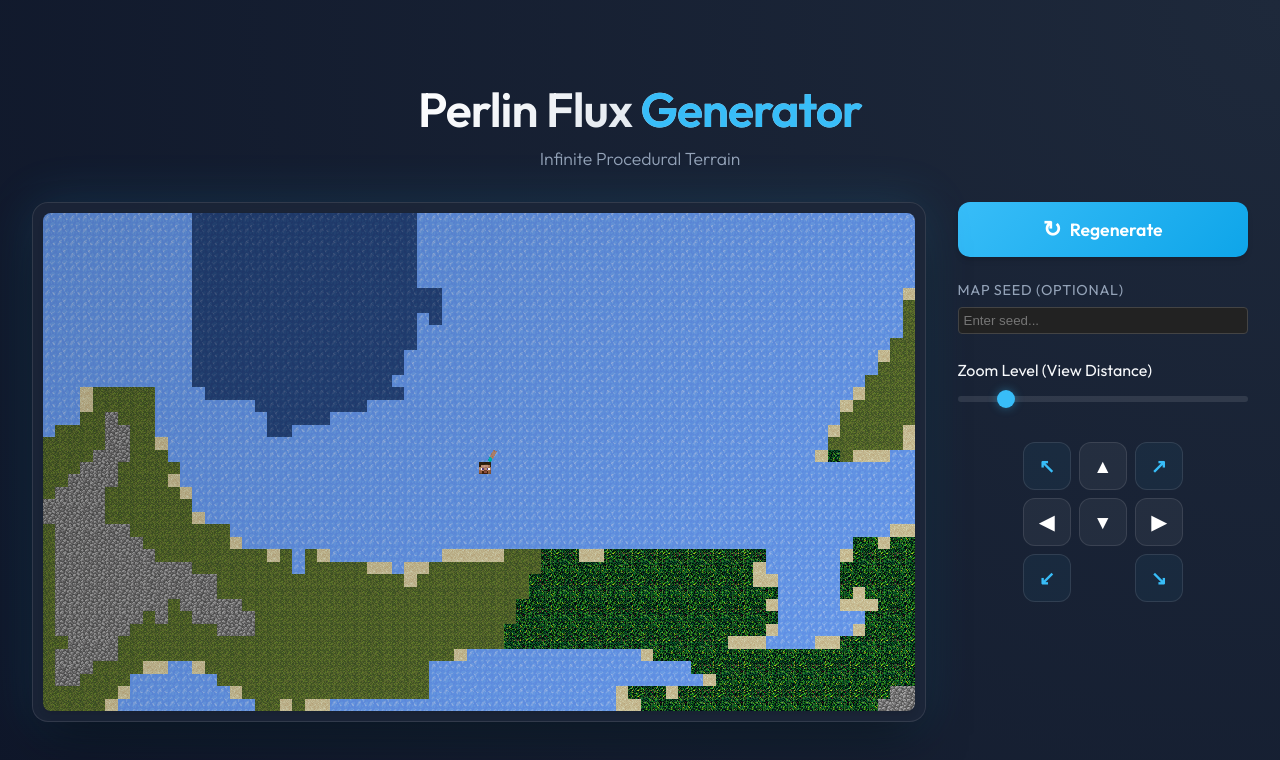
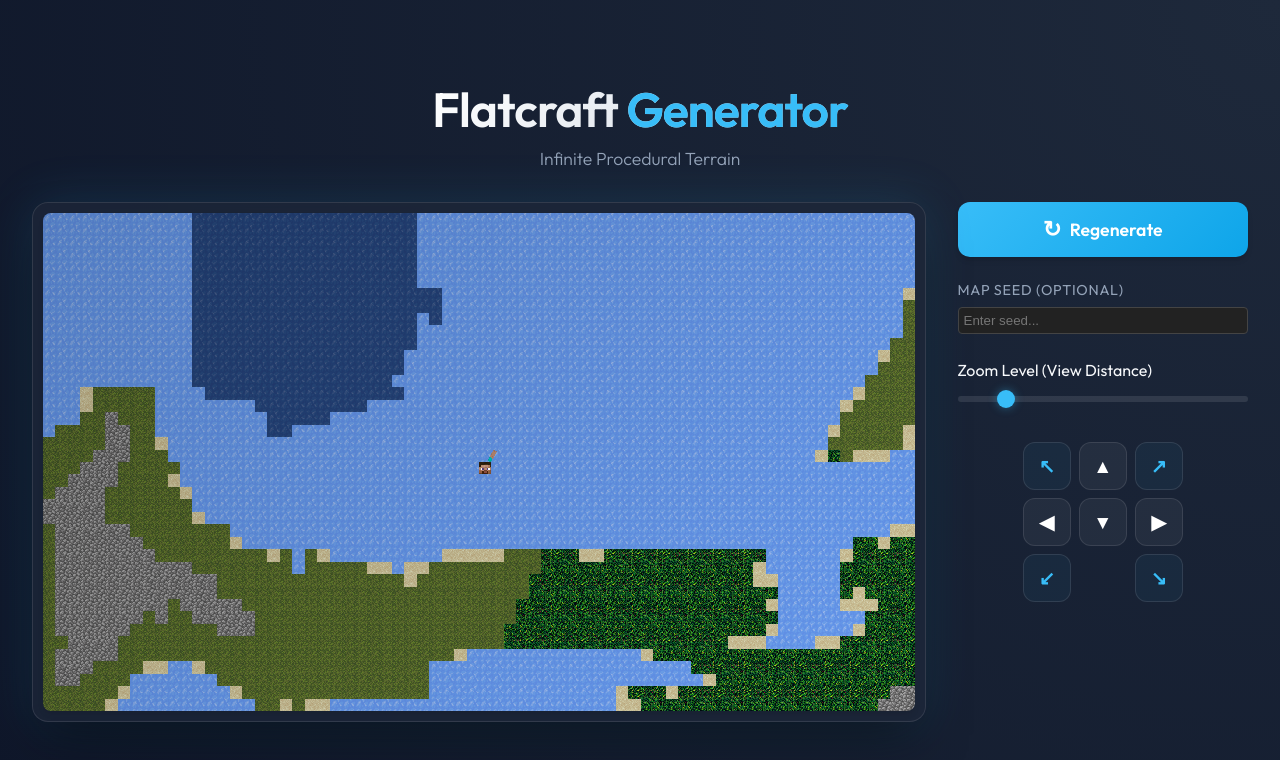
Before and after one commit to leocunhadev/flatcraft, a website built with Vite: page index.html in a window 1280 px wide. Built offline with nearby package versions, Linux system fonts and the light colour scheme; animation ran at ten frames a second.

Commit message:
feat: update project title and heading from "Perlin Flux" to "Flatcraft"

```diff
--- a/index.html
+++ b/index.html
@@ -5,7 +5,7 @@
   <meta charset="UTF-8" />
   <link rel="icon" type="image/svg+xml" href="/vite.svg" />
   <meta name="viewport" content="width=device-width, initial-scale=1.0" />
-  <title>Perlin Flux Map</title>
+  <title>Flatcraft</title>
   <link rel="preconnect" href="https://fonts.googleapis.com">
   <link rel="preconnect" href="https://fonts.gstatic.com" crossorigin>
   <link href="https://fonts.googleapis.com/css2?family=Outfit:wght@300;400;600&display=swap" rel="stylesheet">
@@ -14,7 +14,7 @@
 <body>
   <div id="app">
     <header>
-      <h1>Perlin Flux <span>Generator</span></h1>
+      <h1>Flatcraft <span>Generator</span></h1>
       <p>Infinite Procedural Terrain</p>
     </header>
 
```
